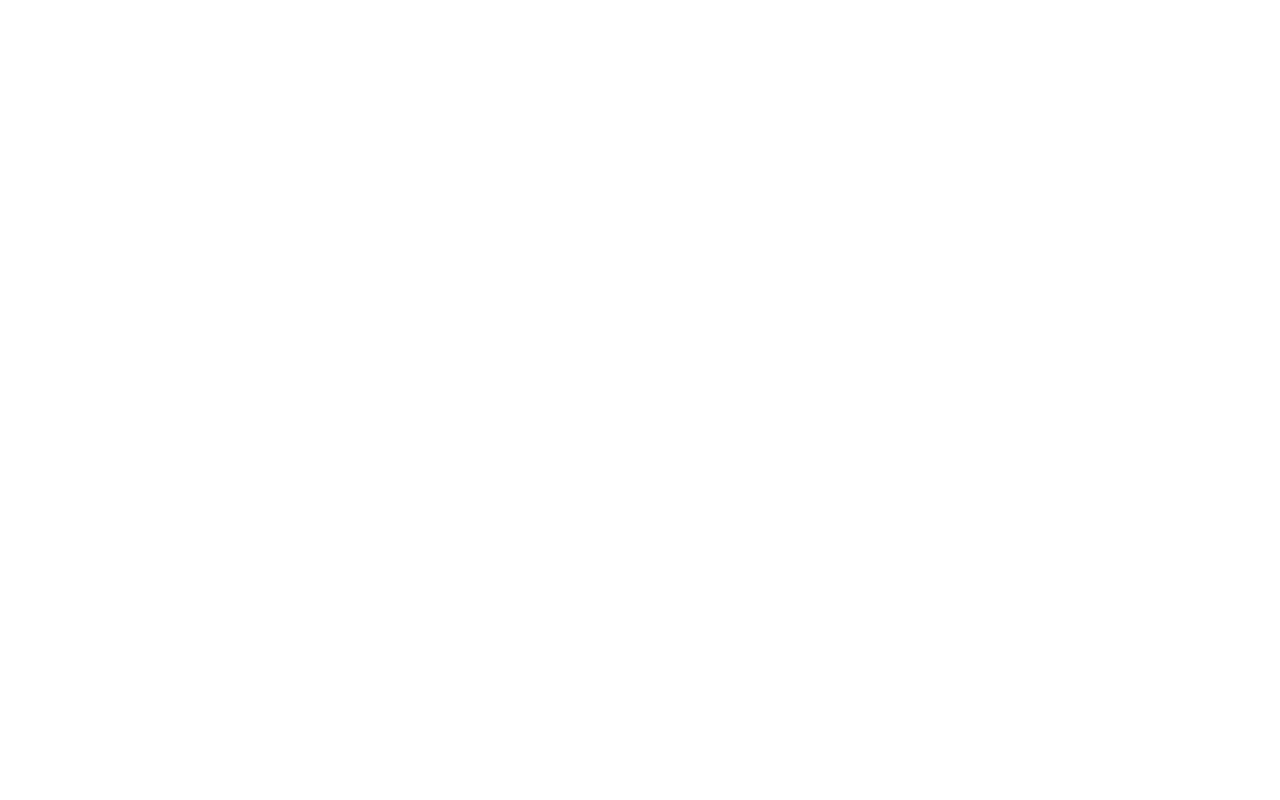
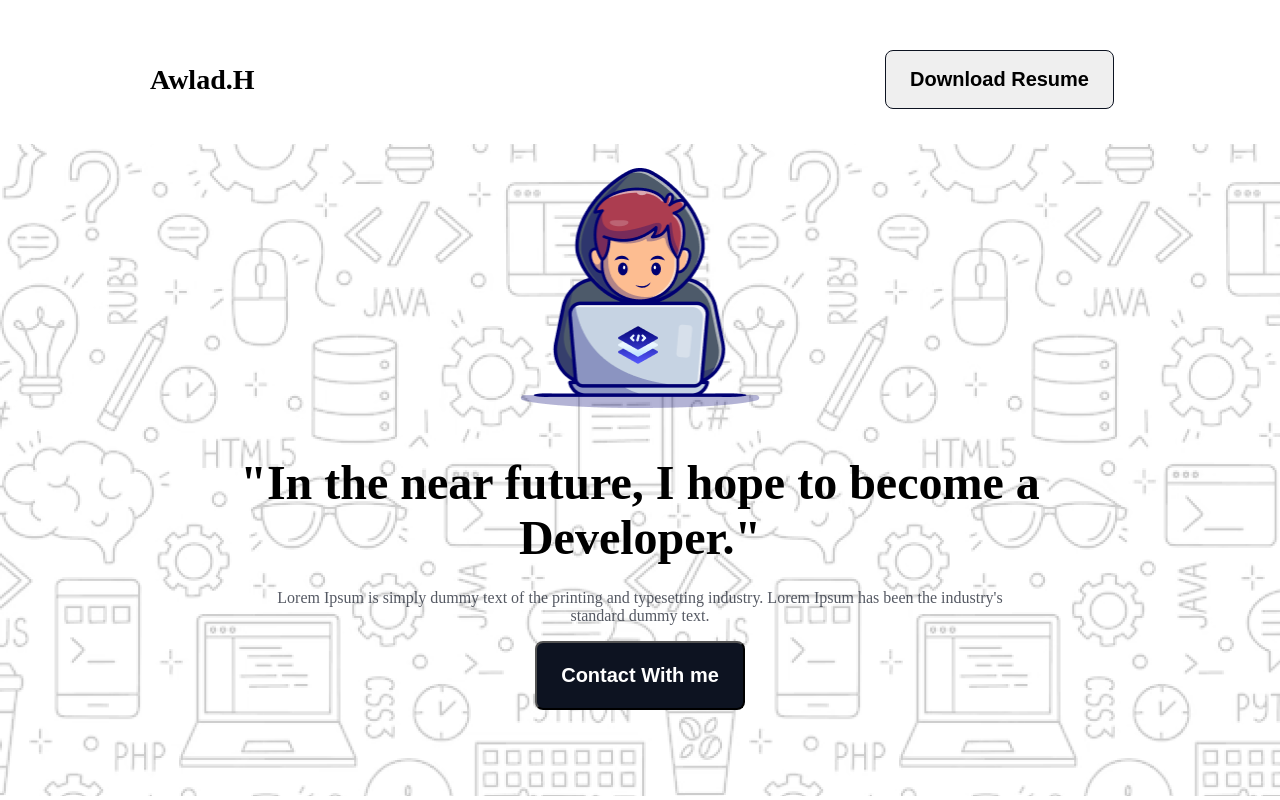
Before and after one commit to MOHEBBULLAHDEV/Assignment-1, a plain HTML site: page index.html in a window 1280 px wide. Drawn offline with Linux system fonts and the light colour scheme; a web font is replaced by a local one.

Commit message:
navigation and hero section done

```diff
--- a/index.html
+++ b/index.html
@@ -6,7 +6,36 @@
     <title>Assignment</title>
     <link rel="stylesheet" href="style/style.css">
 </head>
-<body>
+<body class=".azeret-mono-normal">
+    <header class="header">
+        <nav>
+            <h3 class="nav-title">Awlad.H</h3>
+            <ul>
+                <li><a href="#"><button class="btn-resume">Download Resume</button></a></li>
+            </ul>
+        </nav>
+        <div class="hero">
+            <div class="hero-content">
+                <img class="hero-programmer" src="assets/Group.png" alt="">
+                <h3 class="hero-title">
+                    "In the near future, I hope to become a Developer."
+                </h3>
+                <p class="hero-description text-primary">
+                    Lorem Ipsum is simply dummy text of the printing and typesetting industry. Lorem Ipsum has been the industry's <br>standard dummy text.
+                </p>
+                <a href="#"><button class="btn-contact">Contact With me</button></a>
+
+            </div>
+
+        </div>
+
+    </header>
+    <main>
+
+    </main>
+    <footer>
+
+    </footer>
 
 </body>
 </html>
--- a/style/style.css
+++ b/style/style.css
@@ -0,0 +1,88 @@
+@import url('https://fonts.googleapis.com/css2?family=Azeret+Mono:ital,wght@0,100..900;1,100..900&display=swap');
+
+.azeret-mono-normal {
+    font-family: "Azeret Mono", monospace;
+    font-optical-sizing: auto;
+    font-style: normal;
+  }
+  *{
+    margin: 0;
+    padding: 0;
+  }
+  /* shared style */
+  .text-primary{
+    font-size: 16px;
+    color: #0D1321;
+    font-weight: 400;
+    opacity: 0.7;
+  }
+
+
+  /* navigation style */
+  nav{
+    display: flex;
+    justify-content: space-between;
+    align-items: center;
+    margin: 50px 0 35px 0;
+
+  }
+  nav ul li{
+    list-style: none;
+
+  }
+  .nav-title{
+    font-size: 28px;
+    font-weight: 800;
+    margin-left: 150px;
+
+  }
+  .btn-resume{
+    font-size: 20px;
+    font-weight: 600;
+    text-align: center;
+    padding: 17px 24px;
+    margin-right: 166px;
+    border: 1px solid #0D1321;
+
+    border-radius: 8px;
+  }
+  /* hero section style */
+  .hero{
+    width: 100%;
+    height: 652px;
+    background-image: url('../assets/Hero-bg.png');
+
+    background-repeat: no-repeat;
+    background-size: cover;
+    /* background-position: center; */
+  }
+  .hero-content{
+    width: 998px;
+    margin: 0 auto;
+    text-align: center;
+
+  }
+  .hero-programmer{
+    width: 240px;
+    height: 240px;
+    display: inline-block;
+    margin-top: 24px;
+
+  }
+  .hero-title{
+    font-size: 48px;
+    font-weight: 800;
+    margin: 43px 0 24px 0;
+
+
+  }
+  .btn-contact{
+    font-size: 20px;
+    font-weight: 600;
+    text-align: center;
+    background-color: #0D1321;
+    color: #FFFFFF;
+    padding: 21px 24px 21px 24px;
+    border-radius: 8px;
+    margin-top: 16px;
+  }
```
